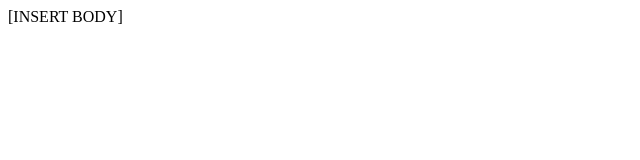
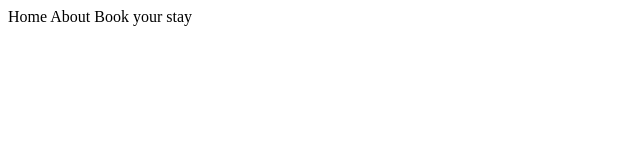
Before and after one commit to michalpolka/walford-towers, a plain HTML site: page index.html in a window 1280 px wide. Shown: the full height of the page, 0-640 px from the left. Drawn offline with Linux system fonts and the light colour scheme.

Commit message:
start of navbar

```diff
--- a/index.html
+++ b/index.html
@@ -11,7 +11,14 @@
     </head>
     <body>
 
-        [INSERT BODY]
+        <nav>
+            <i src="icon.svg"></i>
+            <a>Home</a>
+            <a>About</a>
+            <a>Book your stay</a>
+        </nav>
+
+
 
     </body>
 </html>
```
